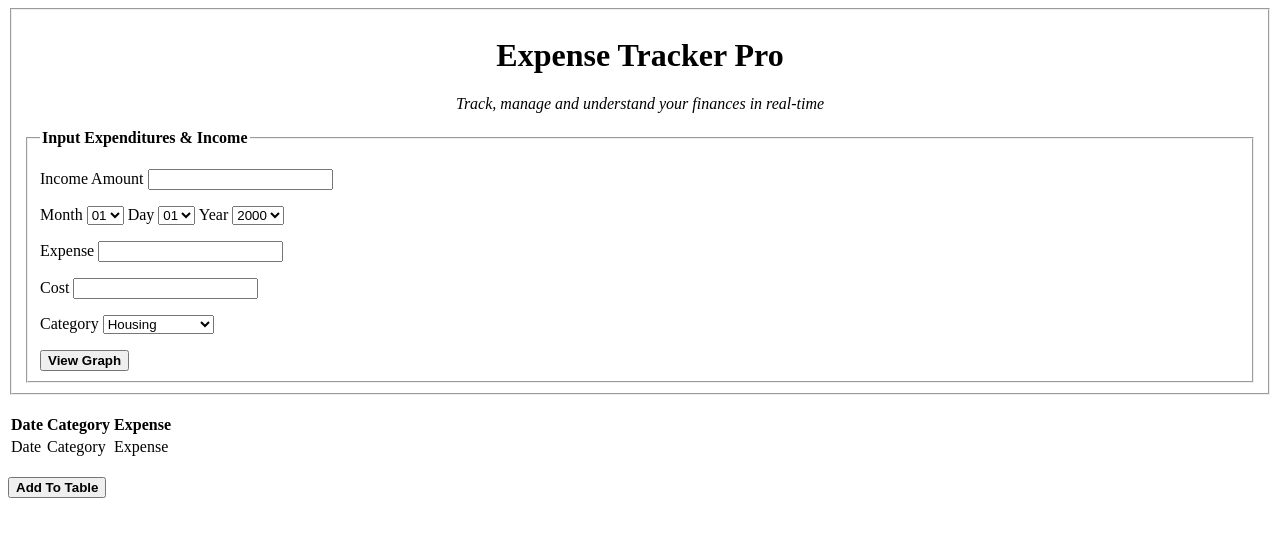
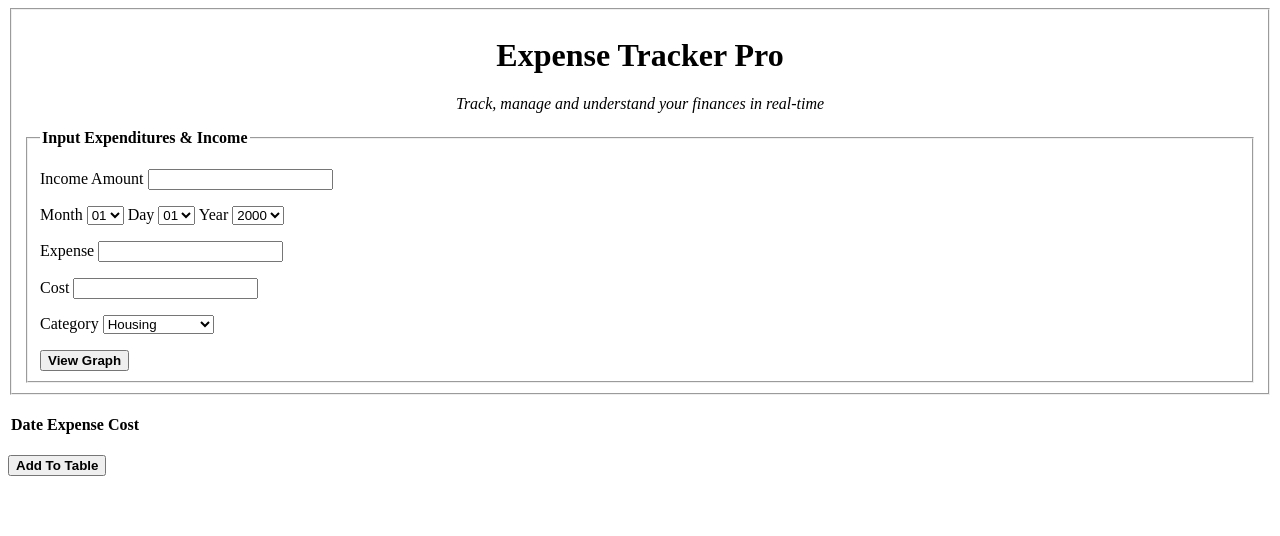
Before and after one commit to farhadahmed/expense_tracker, a plain HTML site: page public/index.html in a window 1280 px wide. Drawn offline with Linux system fonts and the light colour scheme.

Commit message:
update html

```diff
--- a/public/index.html
+++ b/public/index.html
@@ -124,16 +124,11 @@
   <table id='expenseTable'>
       <tr class='head'>
         <th>Date</th>
-        <th>Category</th>
         <th>Expense</th>
+        <th>Cost</th>
       </tr>
-      <tr class='newTr'>
-        <td id='tdDate'>Date</td>
-        <td id='tdCategory'>Category</td>
-        <td id='tdExpense'>Expense</td>
-      </tr>
+  </table>
   </div>
-  </table>
   </br>
 <!--<a> tag for link-->
   <button id='tableRender' type='submit'><strong>Add To Table</strong</button>
```
